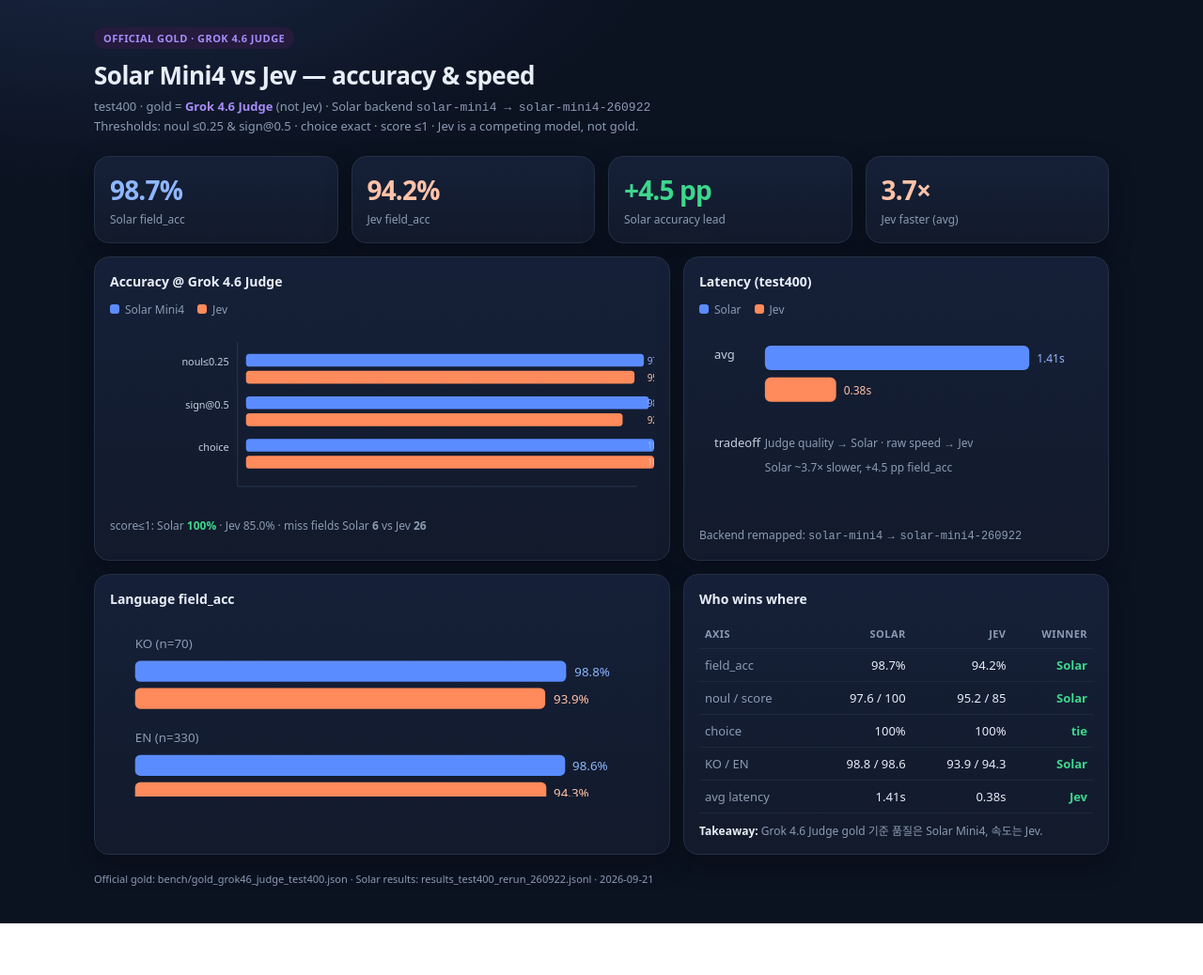
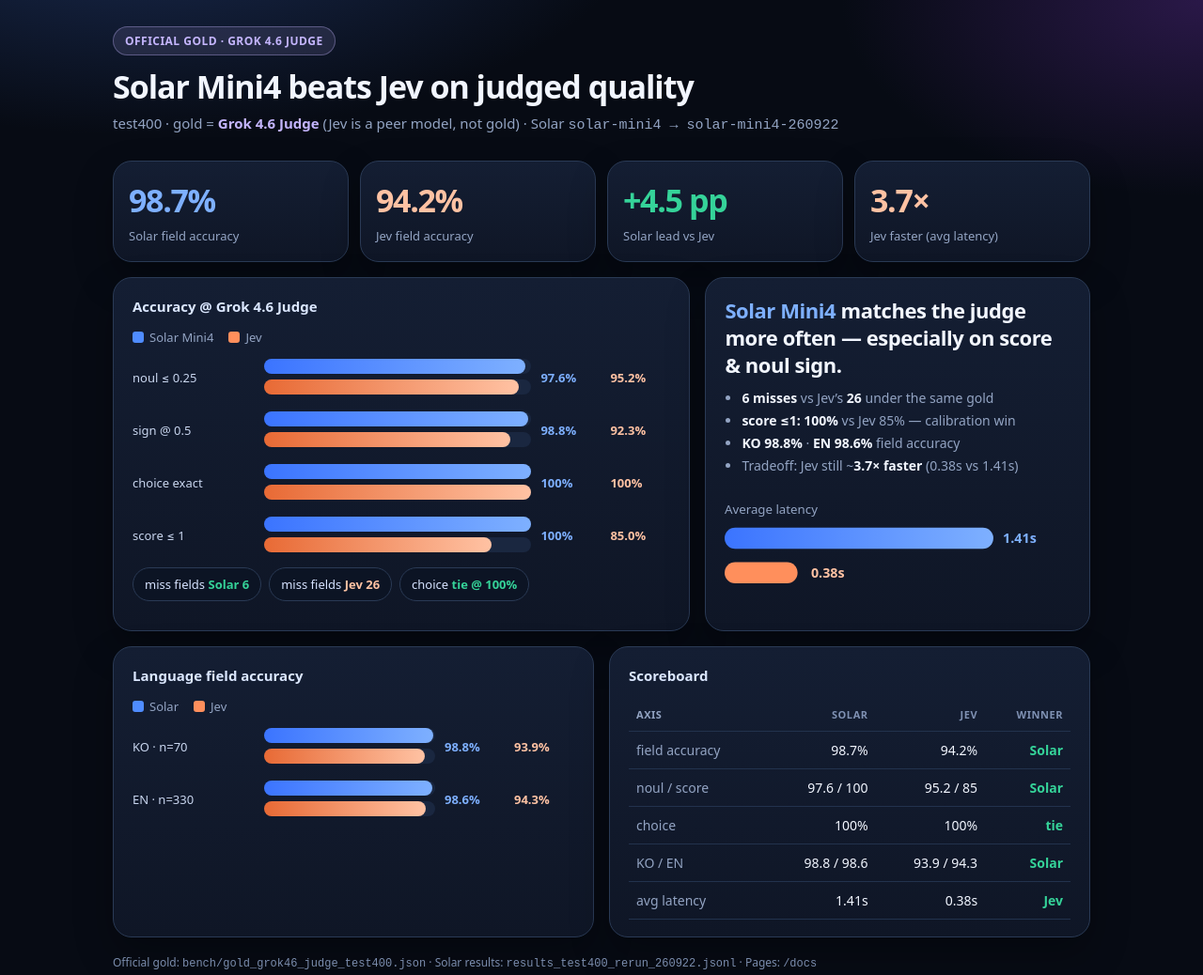
Before and after one commit to hunkim/solar-mini4-jev, a plain HTML site: page docs/index.html in a window 1280 px wide. Shown: the whole page at 94% size. Before the commit the page ends 983 px from the top, so only its background shows below. Drawn offline with Linux system fonts and the light colour scheme.

Commit message:
Fix PNG infographic; improve readability for showcase

```diff
--- a/docs/index.html
+++ b/docs/index.html
@@ -3,139 +3,229 @@
 <head>
 <meta charset="utf-8"/>
 <meta name="viewport" content="width=device-width, initial-scale=1"/>
-<title>Grok 4.6 Judge · Solar Mini4 vs Jev</title>
+<title>Solar Mini4 vs Jev · Grok 4.6 Judge</title>
 <style>
-  :root {
-    --bg:#0b1220; --card:#121a2b; --line:#243044; --text:#e8eef8; --muted:#8b9bb4;
-    --solar:#5b8cff; --solar2:#8eb6ff; --jev:#ff8a5b; --jev2:#ffc2a8; --good:#3dd68c; --judge:#a78bfa;
+  :root{
+    --bg:#070b14; --panel:#0f1626; --panel2:#141e33; --line:#2a3a55;
+    --text:#f2f6ff; --muted:#93a4c3; --solar:#4f8cff; --solarG:#7eb0ff;
+    --jev:#ff8f5c; --jevG:#ffc2a3; --good:#35d399; --judge:#c4b5fd;
   }
   *{box-sizing:border-box}
-  body{margin:0;font-family:Pretendard,Apple SD Gothic Neo,Noto Sans KR,system-ui,sans-serif;
-    background:radial-gradient(1100px 500px at 8% -8%,#1a2744 0%,var(--bg) 55%);color:var(--text);padding:28px 18px 40px}
-  .wrap{max-width:1080px;margin:0 auto}
-  .pill{display:inline-block;font-size:11px;font-weight:700;letter-spacing:.04em;padding:4px 10px;border-radius:999px;
-    background:#241b3d;color:var(--judge);margin-bottom:10px;text-transform:uppercase}
-  h1{font-size:26px;margin:0 0 6px;letter-spacing:-.02em}
-  .sub{color:var(--muted);font-size:13px;line-height:1.5;margin:0 0 22px}
-  .grid{display:grid;gap:14px}
-  .g4{grid-template-columns:repeat(4,1fr)}
-  .g2{grid-template-columns:1.15fr .85fr}
-  @media(max-width:900px){.g4,.g2{grid-template-columns:1fr}}
-  .card{background:linear-gradient(180deg,#152038 0%,var(--card) 100%);border:1px solid var(--line);
-    border-radius:16px;padding:16px;box-shadow:0 10px 28px rgba(0,0,0,.25)}
-  .card h2{font-size:14px;margin:0 0 12px}
-  .kpi .v{font-size:28px;font-weight:800;letter-spacing:-.03em}
-  .kpi .l{font-size:12px;color:var(--muted);margin-top:4px}
-  .s .v{color:var(--solar2)} .j .v{color:var(--jev2)} .g .v{color:var(--good)} .p .v{color:var(--judge)}
-  .legend{display:flex;gap:14px;font-size:12px;color:var(--muted);margin-bottom:8px}
-  .dot{width:10px;height:10px;border-radius:3px;display:inline-block;margin-right:6px}
-  .dot.s{background:var(--solar)} .dot.j{background:var(--jev)}
-  .note{font-size:12px;color:var(--muted);margin-top:10px;line-height:1.45}
-  table{width:100%;border-collapse:collapse;font-size:13px}
-  th,td{padding:8px 6px;text-align:right;border-bottom:1px solid #1e2a3f}
+  body{
+    margin:0; color:var(--text);
+    font-family: ui-sans-serif, system-ui, -apple-system, "Segoe UI", Pretendard, "Noto Sans KR", sans-serif;
+    background:
+      radial-gradient(900px 420px at 12% -10%, #1b2d55 0%, transparent 60%),
+      radial-gradient(700px 380px at 100% 0%, #2a1848 0%, transparent 55%),
+      var(--bg);
+    padding:28px 16px 48px;
+  }
+  .wrap{max-width:1040px;margin:0 auto}
+  .badge{
+    display:inline-flex;align-items:center;gap:8px;
+    background:rgba(196,181,253,.12);border:1px solid rgba(196,181,253,.35);
+    color:var(--judge);font-size:12px;font-weight:700;letter-spacing:.04em;
+    padding:6px 12px;border-radius:999px;text-transform:uppercase;margin-bottom:14px;
+  }
+  h1{font-size:34px;line-height:1.15;margin:0 0 8px;letter-spacing:-.03em}
+  .sub{color:var(--muted);font-size:15px;line-height:1.55;margin:0 0 26px;max-width:820px}
+  .sub b{color:var(--judge)}
+  .hero{
+    display:grid;grid-template-columns:1.2fr .8fr;gap:16px;margin-bottom:16px;
+  }
+  @media(max-width:860px){.hero,.row2,.kpis{grid-template-columns:1fr}}
+  .card{
+    background:linear-gradient(180deg,var(--panel2),var(--panel));
+    border:1px solid var(--line);border-radius:20px;padding:20px 20px 18px;
+    box-shadow:0 18px 40px rgba(0,0,0,.28);
+  }
+  .card h2{margin:0 0 14px;font-size:15px;font-weight:700;color:#dbe7ff}
+  .kpis{display:grid;grid-template-columns:repeat(4,1fr);gap:12px;margin-bottom:16px}
+  .kpi{padding:18px 16px}
+  .kpi .v{font-size:34px;font-weight:800;letter-spacing:-.04em;margin-bottom:6px}
+  .kpi .l{font-size:13px;color:var(--muted)}
+  .kpi.s .v{color:var(--solarG)} .kpi.j .v{color:var(--jevG)}
+  .kpi.g .v{color:var(--good)} .kpi.p .v{color:var(--judge)}
+  .headline{
+    font-size:22px;font-weight:800;letter-spacing:-.02em;margin:0 0 10px;line-height:1.3;
+  }
+  .headline span{color:var(--solarG)}
+  .bullets{margin:0;padding-left:18px;color:var(--muted);font-size:14px;line-height:1.7}
+  .bullets b{color:var(--text)}
+  .legend{display:flex;gap:16px;margin:0 0 12px;font-size:13px;color:var(--muted)}
+  .sw{width:12px;height:12px;border-radius:3px;display:inline-block;margin-right:6px;vertical-align:-1px}
+  .sw.s{background:var(--solar)} .sw.j{background:var(--jev)}
+  .metric{
+    display:grid;grid-template-columns:130px 1fr 64px 64px;gap:10px;align-items:center;
+    margin:12px 0;
+  }
+  .metric .name{font-size:13px;color:#c9d6ef}
+  .bars{position:relative;height:44px}
+  .bar{
+    position:absolute;left:0;height:16px;border-radius:999px;min-width:8px;
+  }
+  .bar.s{top:2px;background:linear-gradient(90deg,#3b74ff,var(--solarG))}
+  .bar.j{top:24px;background:linear-gradient(90deg,#e86a35,var(--jevG))}
+  .nums{font-variant-numeric:tabular-nums;font-weight:700;font-size:13px}
+  .nums.s{color:var(--solarG)} .nums.j{color:var(--jevG)}
+  .track{
+    position:absolute;left:0;right:0;height:16px;border-radius:999px;background:#1a2740;
+  }
+  .track.s{top:2px} .track.j{top:24px}
+  .row2{display:grid;grid-template-columns:1fr 1fr;gap:16px;margin-bottom:16px}
+  .pillrow{display:flex;flex-wrap:wrap;gap:8px;margin-top:8px}
+  .pill{
+    border:1px solid var(--line);background:#0c1424;border-radius:999px;
+    padding:8px 12px;font-size:13px;color:#d7e3ff;
+  }
+  .pill em{font-style:normal;color:var(--good);font-weight:700}
+  .pill.j em{color:var(--jevG)}
+  table{width:100%;border-collapse:collapse;font-size:14px}
+  th,td{padding:10px 8px;border-bottom:1px solid #22324d;text-align:right}
   th:first-child,td:first-child{text-align:left;color:var(--muted)}
-  th{color:var(--muted);font-size:11px;text-transform:uppercase;letter-spacing:.04em}
-  td.win{color:var(--good);font-weight:700}
-  footer{margin-top:18px;color:var(--muted);font-size:11px}
+  th{font-size:11px;letter-spacing:.05em;text-transform:uppercase;color:#7f91b3}
+  td.win{color:var(--good);font-weight:800}
+  footer{margin-top:18px;color:#7b8dad;font-size:12px;line-height:1.5}
 </style>
 </head>
 <body>
   <div class="wrap">
-  <div class="pill">Official gold · Grok 4.6 Judge</div>
-  <h1>Solar Mini4 vs Jev — accuracy &amp; speed</h1>
+    <div class="badge">Official gold · Grok 4.6 Judge</div>
+    <h1>Solar Mini4 beats Jev on judged quality</h1>
     <p class="sub">
-    test400 · gold = <b style="color:var(--judge)">Grok 4.6 Judge</b> (not Jev) ·
-    Solar backend <code>solar-mini4 → solar-mini4-260922</code><br/>
-    Thresholds: noul ≤0.25 &amp; sign@0.5 · choice exact · score ≤1 · Jev is a competing model, not gold.
+      test400 · gold = <b>Grok 4.6 Judge</b> (Jev is a peer model, not gold) ·
+      Solar <code>solar-mini4 → solar-mini4-260922</code>
     </p>
 
-  <div class="grid g4" style="margin-bottom:14px">
-    <div class="card kpi s"><div class="v">98.7%</div><div class="l">Solar field_acc</div></div>
-    <div class="card kpi j"><div class="v">94.2%</div><div class="l">Jev field_acc</div></div>
-    <div class="card kpi g"><div class="v">+4.5 pp</div><div class="l">Solar accuracy lead</div></div>
-    <div class="card kpi j"><div class="v">3.7×</div><div class="l">Jev faster (avg)</div></div>
+    <div class="kpis">
+      <div class="card kpi s"><div class="v">98.7%</div><div class="l">Solar field accuracy</div></div>
+      <div class="card kpi j"><div class="v">94.2%</div><div class="l">Jev field accuracy</div></div>
+      <div class="card kpi g"><div class="v">+4.5 pp</div><div class="l">Solar lead vs Jev</div></div>
+      <div class="card kpi j"><div class="v">3.7×</div><div class="l">Jev faster (avg latency)</div></div>
     </div>
 
-  <div class="grid g2" style="margin-bottom:14px">
+    <div class="hero">
       <div class="card">
         <h2>Accuracy @ Grok 4.6 Judge</h2>
-      <div class="legend"><span><i class="dot s"></i>Solar Mini4</span><span><i class="dot j"></i>Jev</span></div>
-      <svg viewBox="0 0 640 210" width="100%" role="img" aria-label="accuracy">
-        <line x1="150" y1="20" x2="150" y2="190" stroke="#2a3a55"/>
-        <line x1="150" y1="190" x2="620" y2="190" stroke="#2a3a55"/>
-        <!-- noul tol 97.6 / 95.2 -->
-        <text x="140" y="48" fill="#c5d0e2" font-size="12" text-anchor="end">noul≤0.25</text>
-        <rect x="160" y="34" width="468" height="15" rx="4" fill="#5b8cff"/>
-        <rect x="160" y="54" width="457" height="15" rx="4" fill="#ff8a5b"/>
-        <text x="632" y="46" fill="#8eb6ff" font-size="11">97.6</text>
-        <text x="632" y="66" fill="#ffc2a8" font-size="11">95.2</text>
-        <!-- sign 98.8 / 92.3 -->
-        <text x="140" y="98" fill="#c5d0e2" font-size="12" text-anchor="end">sign@0.5</text>
-        <rect x="160" y="84" width="474" height="15" rx="4" fill="#5b8cff"/>
-        <rect x="160" y="104" width="443" height="15" rx="4" fill="#ff8a5b"/>
-        <text x="632" y="96" fill="#8eb6ff" font-size="11">98.8</text>
-        <text x="632" y="116" fill="#ffc2a8" font-size="11">92.3</text>
-        <!-- choice 100 / 100 -->
-        <text x="140" y="148" fill="#c5d0e2" font-size="12" text-anchor="end">choice</text>
-        <rect x="160" y="134" width="480" height="15" rx="4" fill="#5b8cff"/>
-        <rect x="160" y="154" width="480" height="15" rx="4" fill="#ff8a5b"/>
-        <text x="632" y="146" fill="#8eb6ff" font-size="11">100</text>
-        <text x="632" y="166" fill="#ffc2a8" font-size="11">100</text>
-      </svg>
-      <div class="note">score≤1: Solar <b style="color:var(--good)">100%</b> · Jev 85.0% · miss fields Solar <b>6</b> vs Jev <b>26</b></div>
+        <div class="legend">
+          <span><i class="sw s"></i>Solar Mini4</span>
+          <span><i class="sw j"></i>Jev</span>
+        </div>
+
+        <!-- Each metric: label | dual bars with full track | solar num | jev num -->
+        <div class="metric">
+          <div class="name">noul ≤ 0.25</div>
+          <div class="bars">
+            <div class="track s"></div><div class="bar s" style="width:97.6%"></div>
+            <div class="track j"></div><div class="bar j" style="width:95.2%"></div>
+          </div>
+          <div class="nums s">97.6%</div>
+          <div class="nums j">95.2%</div>
+        </div>
+        <div class="metric">
+          <div class="name">sign @ 0.5</div>
+          <div class="bars">
+            <div class="track s"></div><div class="bar s" style="width:98.8%"></div>
+            <div class="track j"></div><div class="bar j" style="width:92.3%"></div>
+          </div>
+          <div class="nums s">98.8%</div>
+          <div class="nums j">92.3%</div>
+        </div>
+        <div class="metric">
+          <div class="name">choice exact</div>
+          <div class="bars">
+            <div class="track s"></div><div class="bar s" style="width:100%"></div>
+            <div class="track j"></div><div class="bar j" style="width:100%"></div>
+          </div>
+          <div class="nums s">100%</div>
+          <div class="nums j">100%</div>
+        </div>
+        <div class="metric">
+          <div class="name">score ≤ 1</div>
+          <div class="bars">
+            <div class="track s"></div><div class="bar s" style="width:100%"></div>
+            <div class="track j"></div><div class="bar j" style="width:85%"></div>
+          </div>
+          <div class="nums s">100%</div>
+          <div class="nums j">85.0%</div>
+        </div>
+
+        <div class="pillrow">
+          <div class="pill">miss fields <em>Solar 6</em></div>
+          <div class="pill j">miss fields <em>Jev 26</em></div>
+          <div class="pill">choice <em>tie @ 100%</em></div>
+        </div>
       </div>
 
       <div class="card">
-      <h2>Latency (test400)</h2>
-      <div class="legend"><span><i class="dot s"></i>Solar</span><span><i class="dot j"></i>Jev</span></div>
-      <svg viewBox="0 0 420 200" width="100%" role="img" aria-label="latency">
-        <text x="16" y="36" fill="#c5d0e2" font-size="13">avg</text>
-        <rect x="70" y="22" width="282" height="26" rx="6" fill="#5b8cff"/>
-        <rect x="70" y="56" width="76" height="26" rx="6" fill="#ff8a5b"/>
-        <text x="360" y="40" fill="#8eb6ff" font-size="12">1.41s</text>
-        <text x="154" y="74" fill="#ffc2a8" font-size="12">0.38s</text>
-        <text x="16" y="130" fill="#c5d0e2" font-size="13">tradeoff</text>
-        <text x="70" y="130" fill="#8b9bb4" font-size="12">Judge quality → Solar · raw speed → Jev</text>
-        <text x="70" y="156" fill="#8b9bb4" font-size="12">Solar ~3.7× slower, +4.5 pp field_acc</text>
+        <p class="headline"><span>Solar Mini4</span> matches the judge more often — especially on score &amp; noul sign.</p>
+        <ul class="bullets">
+          <li><b>6 misses</b> vs Jev’s <b>26</b> under the same gold</li>
+          <li><b>score ≤1: 100%</b> vs Jev 85% — calibration win</li>
+          <li><b>KO 98.8%</b> · <b>EN 98.6%</b> field accuracy</li>
+          <li>Tradeoff: Jev still ~<b>3.7× faster</b> (0.38s vs 1.41s)</li>
+        </ul>
+        <div style="margin-top:18px">
+          <svg viewBox="0 0 360 120" width="100%" aria-label="latency">
+            <text x="0" y="22" fill="#93a4c3" font-size="13">Average latency</text>
+            <rect x="0" y="36" width="280" height="22" rx="11" fill="#1a2740"/>
+            <rect x="0" y="36" width="280" height="22" rx="11" fill="url(#sg)"/>
+            <text x="290" y="52" fill="#7eb0ff" font-size="14" font-weight="700">1.41s</text>
+            <rect x="0" y="72" width="76" height="22" rx="11" fill="#1a2740"/>
+            <rect x="0" y="72" width="76" height="22" rx="11" fill="#ff8f5c"/>
+            <text x="90" y="88" fill="#ffc2a3" font-size="14" font-weight="700">0.38s</text>
+            <defs>
+              <linearGradient id="sg" x1="0" x2="1">
+                <stop offset="0%" stop-color="#3b74ff"/><stop offset="100%" stop-color="#7eb0ff"/>
+              </linearGradient>
+            </defs>
           </svg>
-      <div class="note">Backend remapped: <code>solar-mini4</code> → <code>solar-mini4-260922</code></div>
+        </div>
       </div>
     </div>
 
-  <div class="grid g2" style="margin-bottom:14px">
+    <div class="row2">
       <div class="card">
-      <h2>Language field_acc</h2>
-      <svg viewBox="0 0 520 170" width="100%">
-        <text x="24" y="28" fill="#8b9bb4" font-size="12">KO (n=70)</text>
-        <rect x="24" y="40" width="412" height="20" rx="5" fill="#5b8cff"/>
-        <rect x="24" y="66" width="392" height="20" rx="5" fill="#ff8a5b"/>
-        <text x="444" y="55" fill="#8eb6ff" font-size="12">98.8%</text>
-        <text x="424" y="81" fill="#ffc2a8" font-size="12">93.9%</text>
-        <text x="24" y="118" fill="#8b9bb4" font-size="12">EN (n=330)</text>
-        <rect x="24" y="130" width="411" height="20" rx="5" fill="#5b8cff"/>
-        <rect x="24" y="156" width="393" height="20" rx="5" fill="#ff8a5b"/>
-        <text x="442" y="145" fill="#8eb6ff" font-size="12">98.6%</text>
-        <text x="424" y="171" fill="#ffc2a8" font-size="12">94.3%</text>
-      </svg>
+        <h2>Language field accuracy</h2>
+        <div class="legend"><span><i class="sw s"></i>Solar</span><span><i class="sw j"></i>Jev</span></div>
+        <div class="metric">
+          <div class="name">KO · n=70</div>
+          <div class="bars">
+            <div class="track s"></div><div class="bar s" style="width:98.8%"></div>
+            <div class="track j"></div><div class="bar j" style="width:93.9%"></div>
+          </div>
+          <div class="nums s">98.8%</div>
+          <div class="nums j">93.9%</div>
+        </div>
+        <div class="metric">
+          <div class="name">EN · n=330</div>
+          <div class="bars">
+            <div class="track s"></div><div class="bar s" style="width:98.6%"></div>
+            <div class="track j"></div><div class="bar j" style="width:94.3%"></div>
+          </div>
+          <div class="nums s">98.6%</div>
+          <div class="nums j">94.3%</div>
+        </div>
       </div>
       <div class="card">
-      <h2>Who wins where</h2>
+        <h2>Scoreboard</h2>
         <table>
           <thead><tr><th>axis</th><th>Solar</th><th>Jev</th><th>winner</th></tr></thead>
           <tbody>
-          <tr><td>field_acc</td><td>98.7%</td><td>94.2%</td><td class="win">Solar</td></tr>
+            <tr><td>field accuracy</td><td>98.7%</td><td>94.2%</td><td class="win">Solar</td></tr>
             <tr><td>noul / score</td><td>97.6 / 100</td><td>95.2 / 85</td><td class="win">Solar</td></tr>
             <tr><td>choice</td><td>100%</td><td>100%</td><td class="win">tie</td></tr>
             <tr><td>KO / EN</td><td>98.8 / 98.6</td><td>93.9 / 94.3</td><td class="win">Solar</td></tr>
             <tr><td>avg latency</td><td>1.41s</td><td>0.38s</td><td class="win">Jev</td></tr>
           </tbody>
         </table>
-      <div class="note"><b style="color:#e8eef8">Takeaway:</b> Grok 4.6 Judge gold 기준 품질은 Solar Mini4, 속도는 Jev.</div>
       </div>
     </div>
 
     <footer>
-    Official gold: bench/gold_grok46_judge_test400.json · Solar results: results_test400_rerun_260922.jsonl · 2026-09-21
+      Official gold: <code>bench/gold_grok46_judge_test400.json</code> ·
+      Solar results: <code>results_test400_rerun_260922.jsonl</code> ·
+      Pages: <code>/docs</code>
     </footer>
   </div>
 </body>
```
Also changed, not shown: docs/infographic.html (+185 -95 lines), bench/infographic_grok46_judge.png, docs/infographic_grok46_judge.png. Lines whose indentation alone changed are shown as unchanged.
